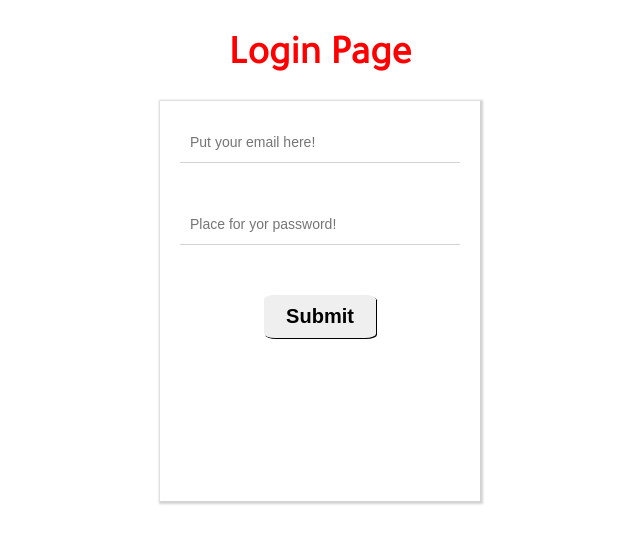
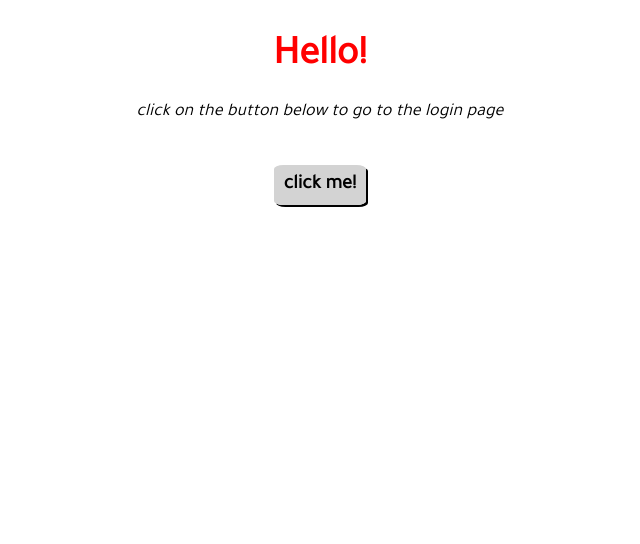
Before and after one commit to MaKu-kodilla/ExpressJS_practice, a Node server app: page / in a window 1280 px wide. Shown: the top 544 px of the page, without its empty margins (320-960 px from the left). Run offline with Node 20, Linux system fonts and the light colour scheme; some libraries are stand-ins or nearby versions.

Commit message:
modified index.pug & style.css also corrected indentations

```diff
--- a/Zadanie 17.5 Aplikacja z wykorzystaniem autoryzacji Google - Copy/assets/style.css
+++ b/Zadanie 17.5 Aplikacja z wykorzystaniem autoryzacji Google - Copy/assets/style.css
@@ -10,35 +10,23 @@ h1 {
     margin-bottom: 20px;
     font-size: 40px;
 }
-form {
-    display: flex;
-    flex-direction: column;
-    width: 25%;
-    height: 50vh;
-    margin: 0 auto;
-    box-shadow: 1px 1px 2px 2px;
-    color: lightgray;
+p {
+    font-size: 18px;
+    font-style: italic;
+    margin-bottom: 50px;
 }
-.login {
-    margin: 20px;
-    padding: 10px;
-    font-size: 18px;
-    border: none;
-    border-bottom: 1px solid lightgray;
-}
-.login::placeholder {
-    font-size: 14px;
-}
-.btn-1 {
-    margin: 30px auto;
+a {
+    color: black;
     width: 35%;
     padding: 10px;
     font-size: 20px;
     font-weight: bold;
     border-radius: 10%;
-    box-shadow: 1px 1px;
-    border: none;
+    box-shadow: 2px 2px;
     cursor: pointer;
-    background-color: none;
-    outline: none;
+    text-decoration: none;
+    background-color: lightgray;
 }
+a:focus {
+    color: red;
+}
--- a/Zadanie 17.5 Aplikacja z wykorzystaniem autoryzacji Google - Copy/views/index.pug
+++ b/Zadanie 17.5 Aplikacja z wykorzystaniem autoryzacji Google - Copy/views/index.pug
@@ -4,9 +4,7 @@ html
 		title='Login page'
 		link(rel='stylesheet', href='style.css')
 	body
-		section.header
-			h1 Login Page
-		form(action='http://localhost:3000/auth/google', method='GET')
-			input.login(type='email', placeholder='Put your email here!' required)
-			input.login(type='password', placeholder='Place for yor password!' required)
-			button.btn-1(type='submit') Submit
+		section.main
+			h1 Hello!
+			p click on the button below to go to the login page
+			a(href='http://localhost:3000/auth/google', method='GET') click me!
```
Also changed, not shown: Zadanie 17.5 Aplikacja z wykorzystaniem autoryzacji Google - Copy/server.js (+5 -5 lines).
